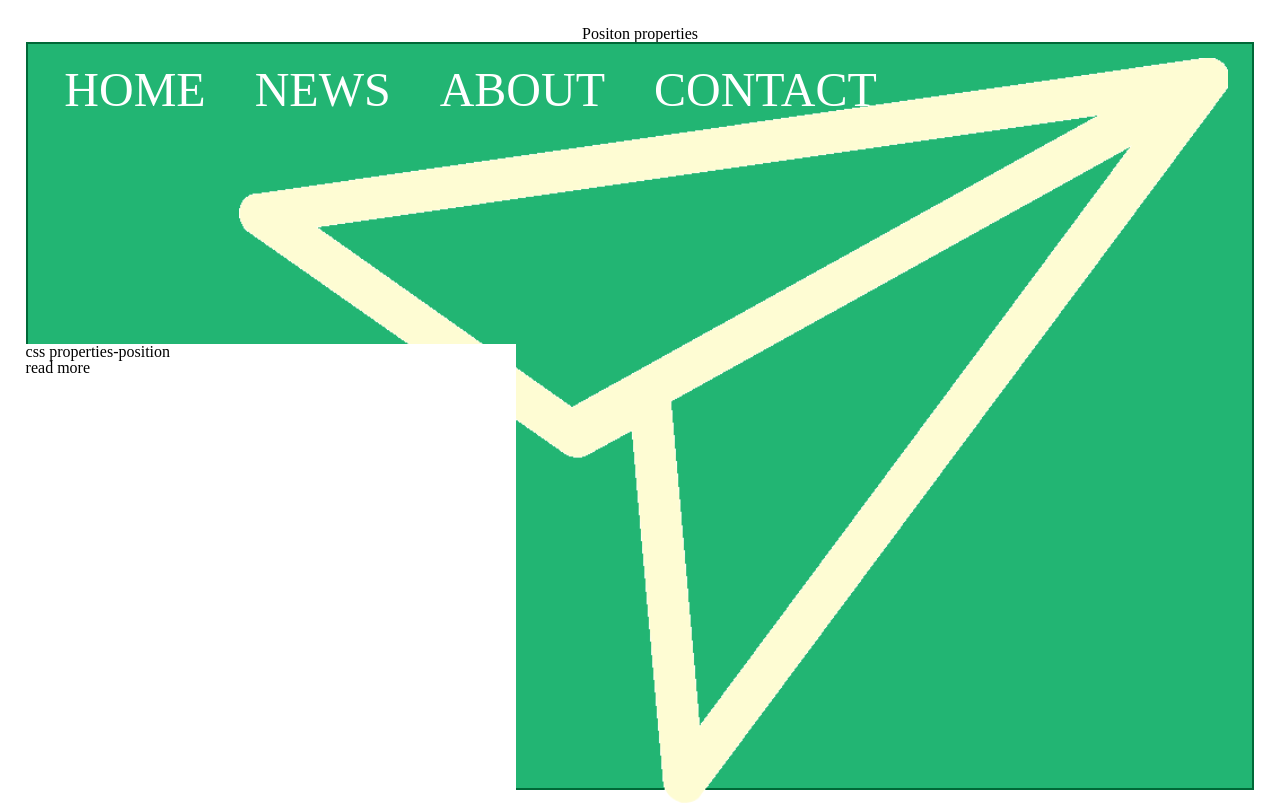
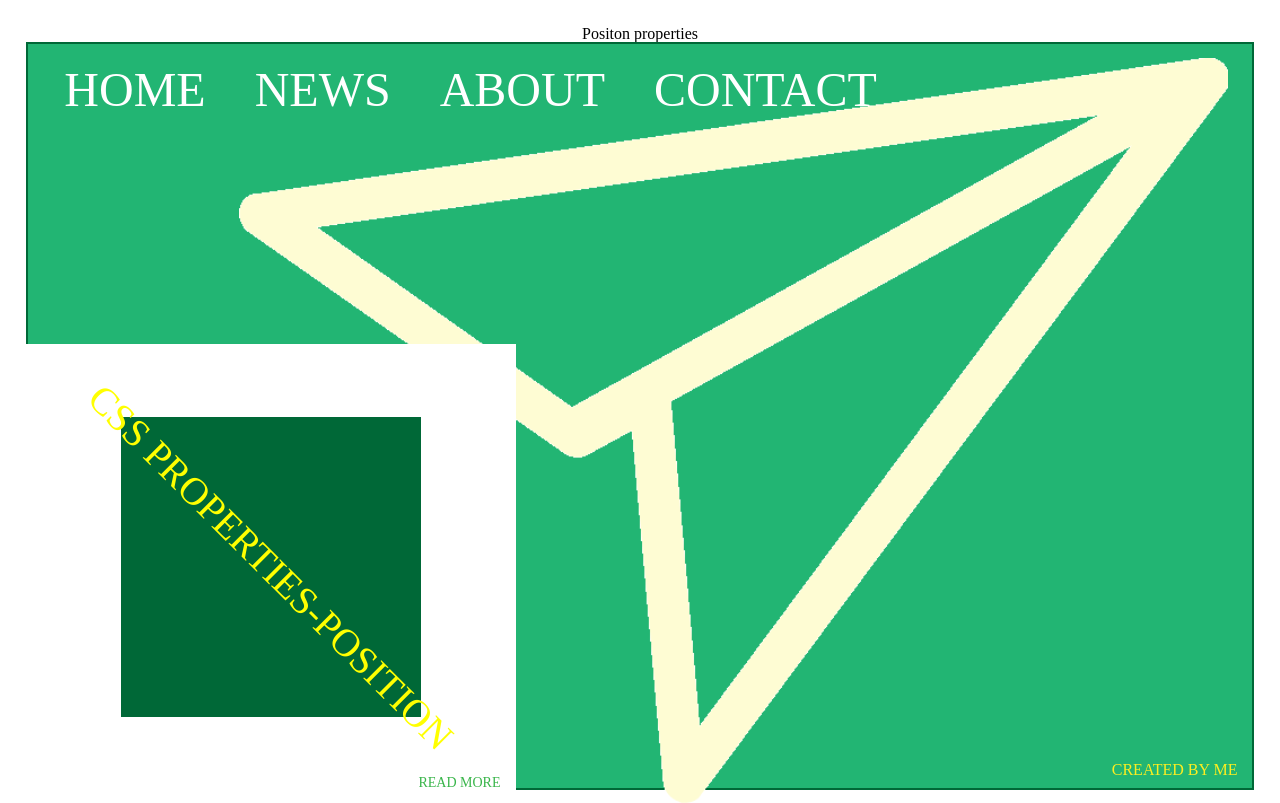
Before and after one commit to mishobokeria/davaleba7, a plain HTML site: page index.html in a window 1280 px wide. Drawn offline with Linux system fonts and the light colour scheme.

Commit message:
add final version

```diff
--- a/css/style.css
+++ b/css/style.css
@@ -41,6 +41,10 @@ body{
 	margin-right: 45px;
 	text-transform: uppercase;
 }
+.nav-a:hover{
+	color: red;
+	opacity: 0.5;
+}
 .image{
 	height: 100%;
 	top: 2%;
@@ -52,5 +56,60 @@ body{
 	background:#fff;
 	left: -2px;
 	bottom: -2px;
+	transition:all 0.3s ease-in 0.5s;
+
 }
+.white-box:hover{
+	background: aqua;
+}
+.white-box:hover .green-box{
+	background-color: yellow;
+}
+.green-box{
+	width: 300px;
+	height: 300px;
+	background: #006837;
+	left: 50%;
+	top: 50%;
+	transform: translate(-50%,-50%);
+	transition:all 0.3s ease-in 0.5s;
+
+}
+.box-text{
+	font-size: 39px;
+	color: #FFFF00;
+	left: 50%;
+	top: 50%;
+	transform: translate(-50%,-50%)rotate(45deg);
+	white-space: nowrap;
+	text-transform: uppercase;
+	transition:all 0.4s ease-in 0.5s;
+
+}
+.white-box:hover .box-text{
+	color: #C1272D;
+	left: 50%;
+	top: 50%;
+	transform:translate(-50%,-50%) rotateX(0deg);
+}
+.read-more{
+	font-size: 14px;
+	color: #39B54A;
+	text-transform: uppercase;
+	right: 15px;
+	bottom: 0;
+	transition:all 0.3s ease-in 0.5s;
+}
+.white-box:hover .read-more{
+	color: #C1272D;
+	right: 30px;
+}
+.created-by{
+	.font-size: 14px;
+	color: #FCEE21;
+	bottom: 10px;
+	right: 15px;
+	text-transform: uppercase;
+}
+
 /*end body*/
--- a/index.html
+++ b/index.html
@@ -27,12 +27,11 @@
 			</ul>
 		</nav>
 		<div class="white-box p-absolute">
-			<div class="green-box">
-				<h2 class="box-text" >css properties-position</h2>
-				<p>read more</p>
+			<div class="green-box p-absolute"></div>
+				<p class="box-text p-absolute" >css properties-position</p>
+				<p class="read-more p-absolute">read more</p>
 			</div>
-
-		</div>
+			<p class="created-by p-absolute">created by me</p>
 	</div>
 
 </body>
```
Also changed, not shown: 1 other file.
